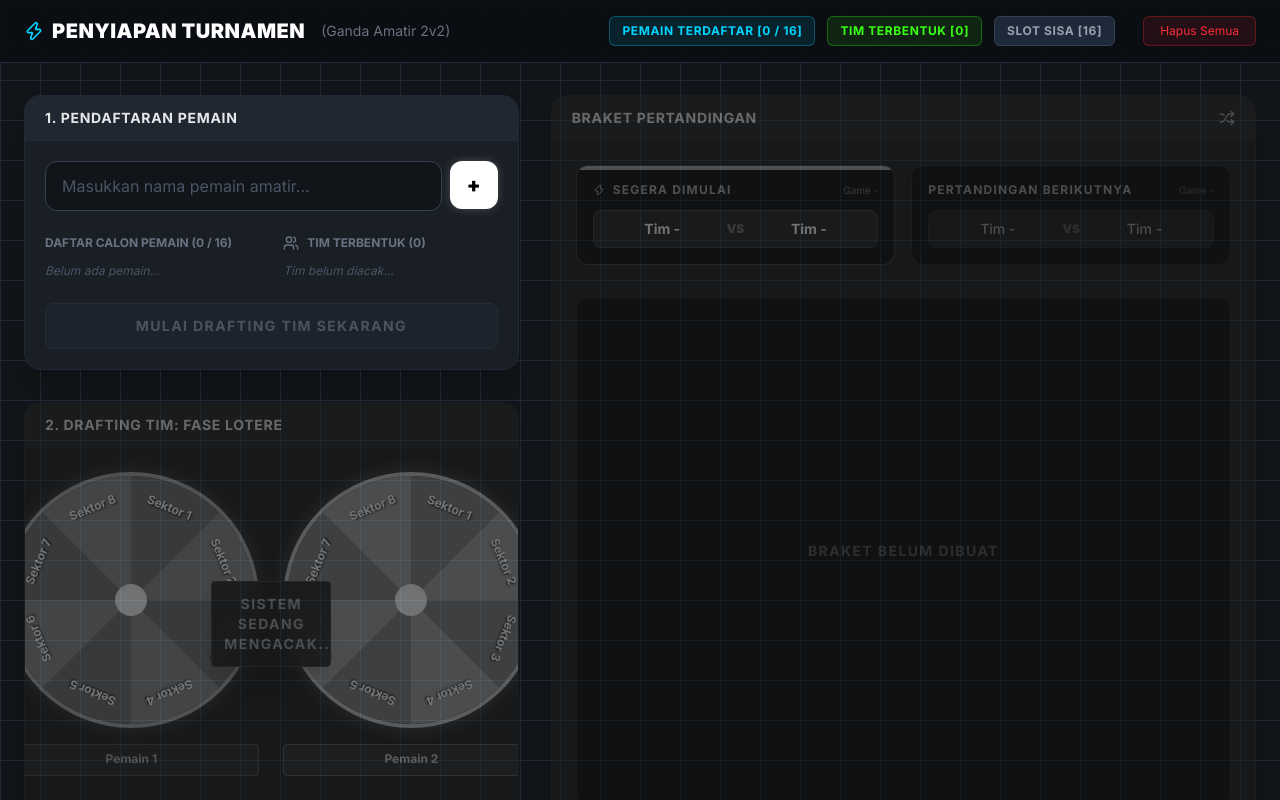
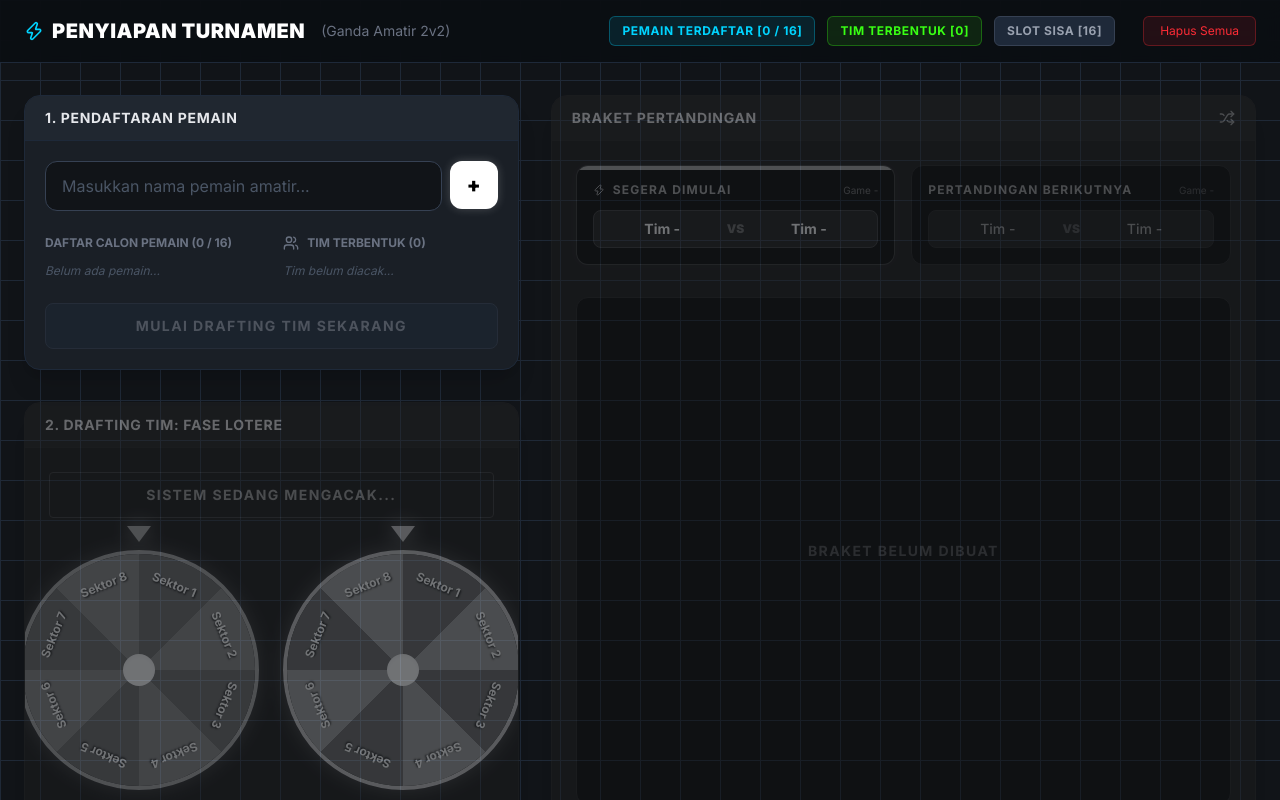
Before and after one commit to Dhani1141/skor-bulutangkis, a Next.js app: page / in a window 1280 px wide. Shown: the top 800 px of the page. Built offline with nearby package versions, Linux system fonts and the light colour scheme.

Commit message:
style: fix wheel colors, add pointer, and fix overlapping text

```diff
--- a/src/app/page.tsx
+++ b/src/app/page.tsx
@@ -41,17 +41,22 @@ function CircularWheel({ players, targetPlayerId, onFinish, colorTheme }: { play
   const sliceAngle = displayPlayers.length > 0 ? 360 / displayPlayers.length : 360;
   const colors = colorTheme === 'blue'
     ? ['#0088cc', '#00aaff']
-    : ['#1e90ff', '#32cd32']; // We'll refine colors later
+    : ['#228b22', '#32cd32'];
 
   return (
-    <div className="relative w-48 h-48 sm:w-64 sm:h-64 rounded-full overflow-hidden border-4 shadow-lg transition-transform duration-[3500ms] ease-[cubic-bezier(0.2,0.8,0.2,1)]"
+    <div className="relative flex flex-col items-center">
+      {/* Pointer Triangle */}
+      <div className="absolute -top-3 sm:-top-4 z-20 w-0 h-0 border-l-[12px] border-l-transparent border-r-[12px] border-r-transparent border-t-[16px] drop-shadow-[0_0_10px_rgba(255,255,255,0.5)]"
+           style={{ borderTopColor: colorTheme === 'blue' ? '#00D4FF' : '#39FF14' }} />
+
+      <div className="relative w-48 h-48 sm:w-60 sm:h-60 mt-2 rounded-full overflow-hidden border-4 shadow-lg transition-transform duration-[3500ms] ease-[cubic-bezier(0.2,0.8,0.2,1)]"
            style={{
              transform: `rotate(${rotation}deg)`,
              borderColor: colorTheme === 'blue' ? '#00D4FF' : '#39FF14',
              boxShadow: colorTheme === 'blue' ? '0 0 20px rgba(0,212,255,0.3)' : '0 0 20px rgba(57,255,20,0.3)',
            }}>
 
-         {/* Simple pie slices using conic-gradient (approximate for now, better to use absolute positioned divs if we want text) */}
+           {/* Simple pie slices using conic-gradient */}
            <div className="absolute inset-0" style={{
                background: `conic-gradient(${displayPlayers.map((p, i) => `${colors[i % 2]} ${i * sliceAngle}deg ${(i + 1) * sliceAngle}deg`).join(', ')})`
            }} />
@@ -69,6 +74,7 @@ function CircularWheel({ players, targetPlayerId, onFinish, colorTheme }: { play
 
            {/* Center dot */}
            <div className="absolute inset-0 m-auto w-8 h-8 bg-white rounded-full shadow-inner z-10" />
+      </div>
     </div>
   );
 }
@@ -272,7 +278,10 @@ export default function DashboardPage() {
                </div>
 
                <div className="p-6">
-                 <div className="flex flex-col md:flex-row items-center justify-center gap-6 mb-8 relative">
+                 <div className="text-center font-bold text-gray-400 text-xs sm:text-sm uppercase tracking-widest mb-6 border border-gray-700 p-3 rounded">
+                    {phase === 'drafting' && remainingPlayers.length === 0 ? 'Draf Tim Selesai! Tim Baru Terbentuk!' : 'SISTEM SEDANG MENGACAK...'}
+                 </div>
+                 <div className="flex flex-col md:flex-row items-center justify-center gap-6 mb-8">
 
                    {/* Wheel 1 */}
                    <div className="flex flex-col items-center">
@@ -285,11 +294,6 @@ export default function DashboardPage() {
                       <div className="mt-4 bg-[#00D4FF]/10 border border-[#00D4FF]/30 px-4 py-1.5 rounded text-[#00D4FF] font-bold text-xs text-center w-full min-h-[32px]">
                          {phase === 'drafting' && remainingPlayers.length === 0 && finalTeams.length > 0 ? `TERPILIH: ${finalTeams[finalTeams.length - 1].players[0].name} (Tim Biru)` : currentTeam.length >= 1 ? currentTeam[0].name : 'Pemain 1'}
                       </div>
-                   </div>
-
-                   {/* Center text */}
-                   <div className="text-center font-bold text-gray-400 text-xs sm:text-sm uppercase tracking-widest max-w-[120px] absolute top-1/2 left-1/2 -translate-x-1/2 -translate-y-1/2 bg-[#1a1f26]/90 backdrop-blur p-3 rounded z-10 border border-gray-700 shadow-xl">
-                      {phase === 'drafting' && remainingPlayers.length === 0 ? 'Draf Tim Selesai! Tim Baru Terbentuk!' : 'SISTEM SEDANG MENGACAK...'}
                    </div>
 
                    {/* Wheel 2 */}
```
Lines whose indentation alone changed are shown as unchanged.
